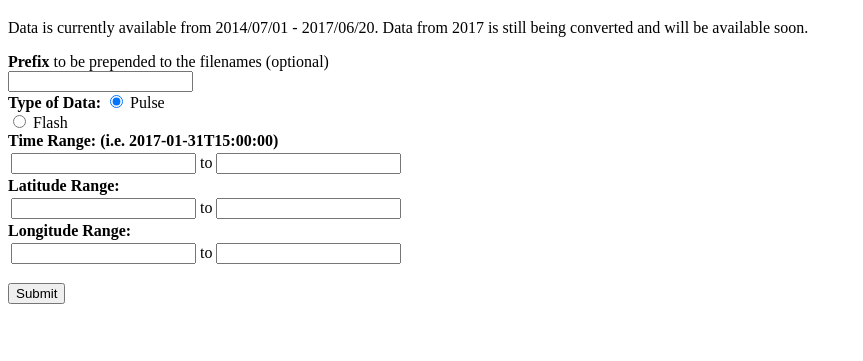
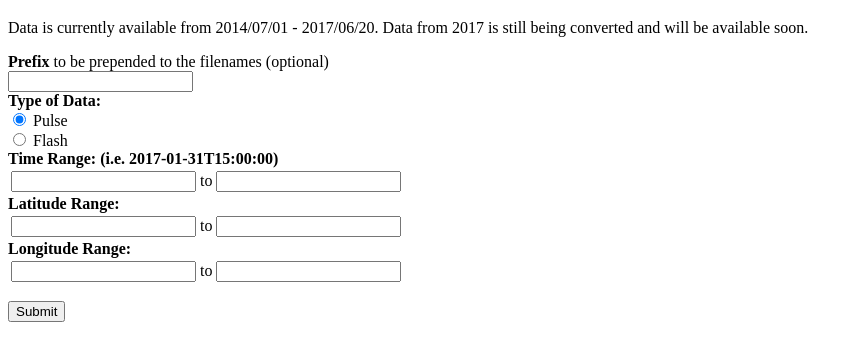
Before and after one commit to kwong70/lxarchives-, a plain HTML site: page index.html in a window 1280 px wide. Shown: the part 97-458 px from the top of the page, without its empty margins (0-863 px from the left). Drawn offline with Linux system fonts and the light colour scheme.

Commit message:
add a break after ltType title

```diff
--- a/index.html
+++ b/index.html
@@ -21,7 +21,7 @@
 	  <BR>
 	  </div>
 	  <div>
-	  		<b>Type of Data:</b>
+	  		<b>Type of Data:</b><br>
 	  	  	<input type="radio" name="ltType" value="pulse" checked> Pulse<br>
   			<input type="radio" name="ltType" value="flash"> Flash <br>
 	  </div>
```
